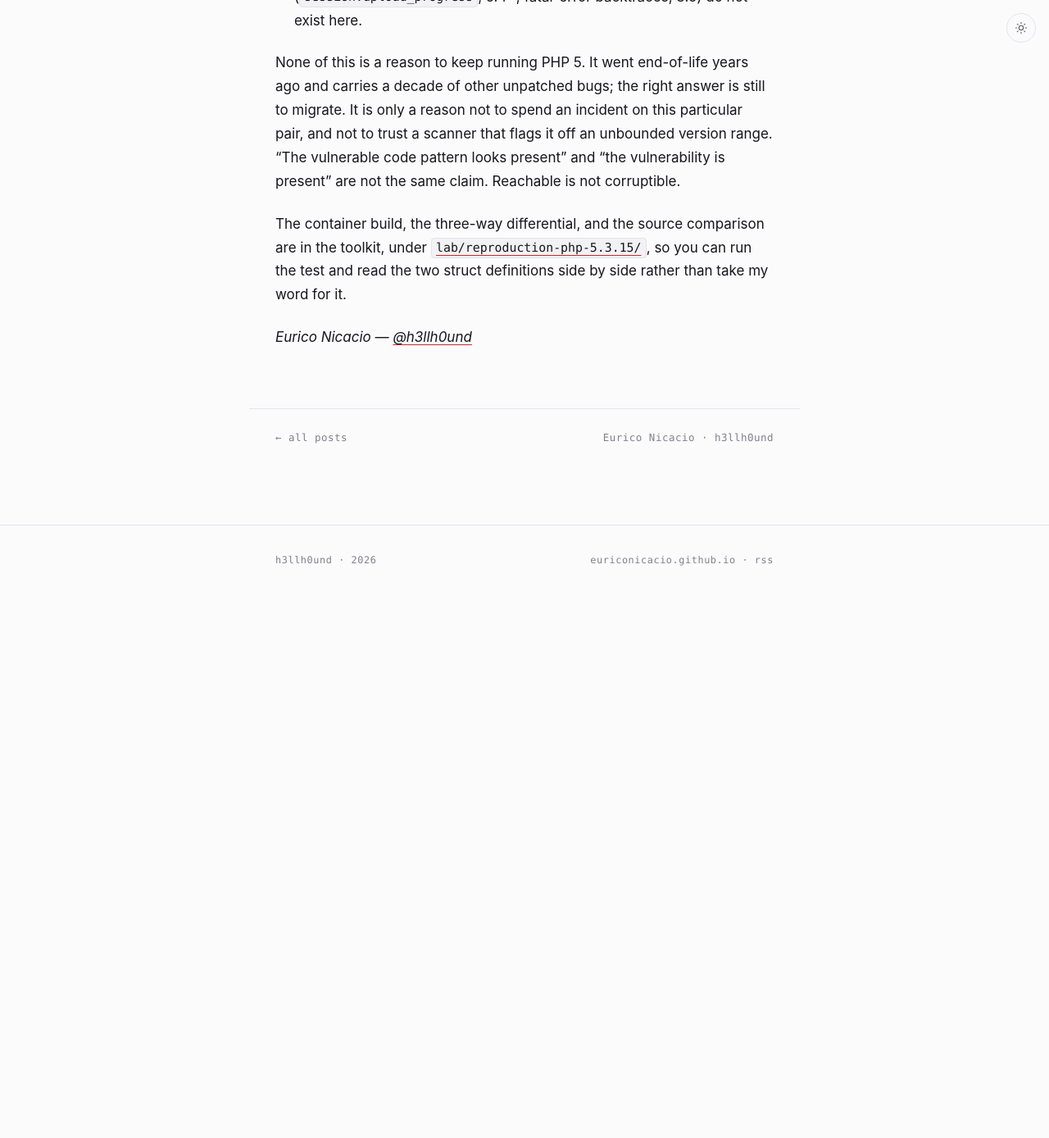
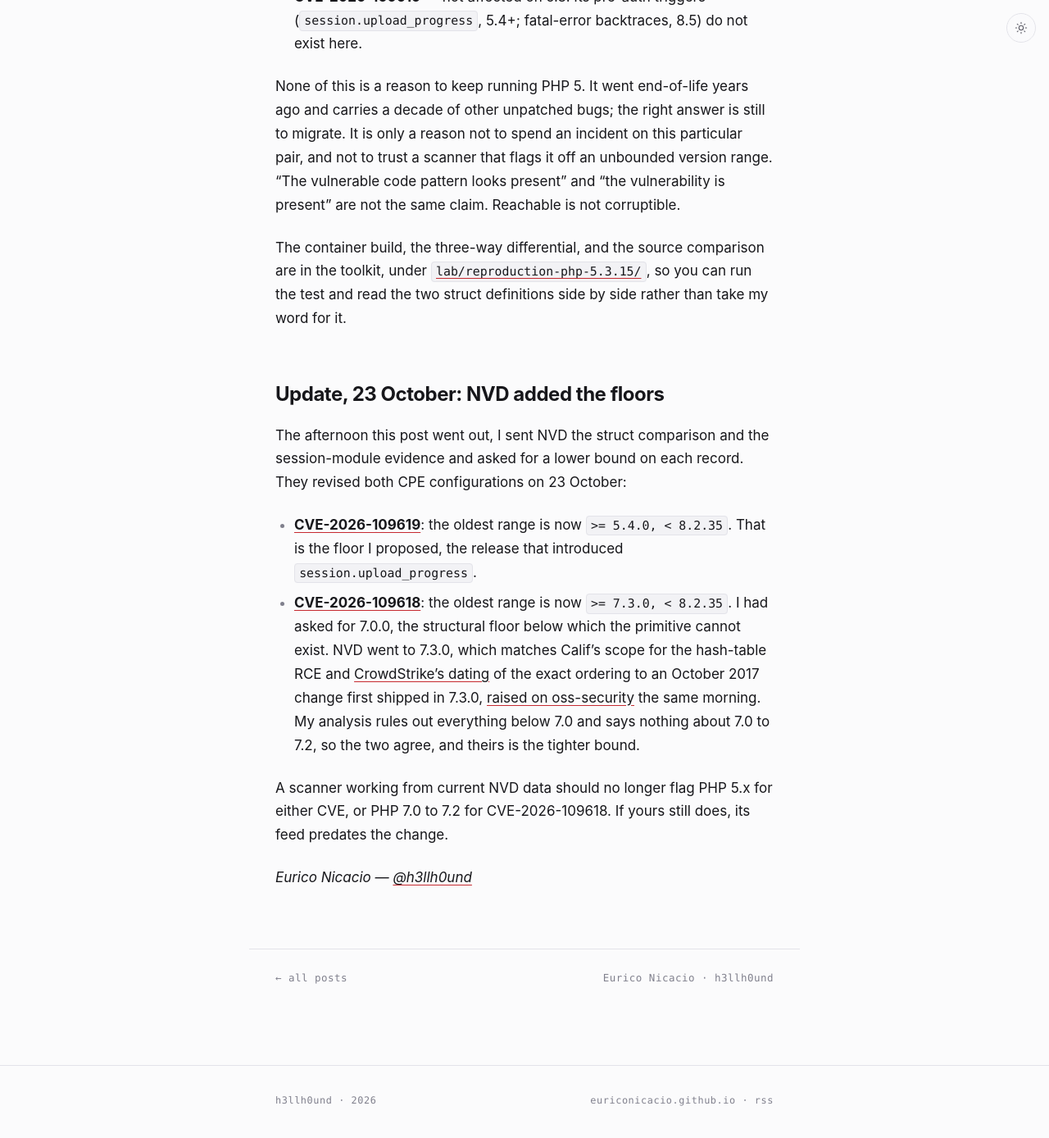
Before and after one commit to euriconicacio/blog, a Jekyll site: the page built from all_collections/_posts/2026-10-22-evaluating-php2shell-reachability-and-corruptibility-in-php-5-3-15.md, in a window 1280 px wide and 1400 px high, scrolled down 6646 px. Shown: the top 1388 px of the window at 82% size. Built offline with Jekyll 4.4.1, drawn with Linux system fonts in a browser that asks for light colours; before the commit the page ends 7387 px from its top, so only the background shows below that; some of the changed text lies outside the part shown.

Commit message:
PHP 5.3.15 post: NVD added lower bounds to both PHP2Shell CPE ranges

```diff
--- a/all_collections/_posts/2026-10-22-evaluating-php2shell-reachability-and-corruptibility-in-php-5-3-15.md
+++ b/all_collections/_posts/2026-10-22-evaluating-php2shell-reachability-and-corruptibility-in-php-5-3-15.md
@@ -101,7 +101,7 @@ CVE-2026-109619 is even shorter to dismiss. Its main pre-authentication trigger
 
 Because the floor got copied off the wrong mechanism. Calif's write-up — the source the others draw on — gives *two* floors, for two different paths. For the hash-table corruption it says the RCE works against "mod_php and **PHP >= 7.3**". For the `session.upload_progress` path it says "mod_php and **PHP >= 5.4.0**". The 5.4.0 that propagated into "affects every PHP since 5.4" is the floor for the *upload-progress* path — CVE-2026-109619 — pinned to the version its trigger was introduced. It was never Calif's floor for the hash-table RCE, which they put two majors higher, at 7.3. The secondary write-ups flattened the two into one headline.
 
-The official records don't disagree so much as decline to say. PHP's advisories list only the supported branches, each with an upper bound and no lower bound. NVD then translates that into a CPE range whose oldest entry is `cpe:…:php:php:*` up to `< 8.2.35` with **no `versionStartIncluding`** — which a scanner reads as "every PHP below 8.2.35", and dutifully flags PHP 5.3. That is a mechanical artifact of a branch-only advisory, not a finding that 5.x was tested. If a scanner tells you your legacy PHP 5 host is exposed to CVE-2026-109618, this unbounded range is why.
+The official records don't disagree so much as decline to say. PHP's advisories list only the supported branches, each with an upper bound and no lower bound. NVD then translates that into a CPE range whose oldest entry is `cpe:…:php:php:*` up to `< 8.2.35` with **no `versionStartIncluding`** — which a scanner reads as "every PHP below 8.2.35", and dutifully flags PHP 5.3. That is a mechanical artifact of a branch-only advisory, not a finding that 5.x was tested. If a scanner tells you your legacy PHP 5 host is exposed to CVE-2026-109618, this unbounded range is why. *(NVD has since added lower bounds to both records; see the update at the end.)*
 
 I examined 5.3.15 end-to-end and the HashTable struct across every PHP 5 release; I did not run 5.4–5.6 in a lab, but the struct is identical across all of them, so the substrate argument carries the whole branch. What I have not done — and what nobody has shown — is a *different* OOM-bailout path reachable in PHP 5.x. The general property it would need (a fatal `longjmp` that skips cleanup) does exist there, so I will say "not affected by the known vector", not "immune".
 
@@ -114,4 +114,13 @@ None of this is a reason to keep running PHP 5. It went end-of-life years ago an
 
 The container build, the three-way differential, and the source comparison are in the toolkit, under [`lab/reproduction-php-5.3.15/`](https://github.com/euriconicacio/php2shell-validation-toolkit), so you can run the test and read the two struct definitions side by side rather than take my word for it.
 
+## Update, 23 October: NVD added the floors
+
+The afternoon this post went out, I sent NVD the struct comparison and the session-module evidence and asked for a lower bound on each record. They revised both CPE configurations on 23 October:
+
+- **[CVE-2026-109619](https://nvd.nist.gov/vuln/detail/CVE-2026-109619)**: the oldest range is now `>= 5.4.0, < 8.2.35`. That is the floor I proposed, the release that introduced `session.upload_progress`.
+- **[CVE-2026-109618](https://nvd.nist.gov/vuln/detail/CVE-2026-109618)**: the oldest range is now `>= 7.3.0, < 8.2.35`. I had asked for 7.0.0, the structural floor below which the primitive cannot exist. NVD went to 7.3.0, which matches Calif's scope for the hash-table RCE and [CrowdStrike's dating](https://www.crowdstrike.com/en-us/blog/crowdstrike-protects-customers-from-php-rce-zero-days/) of the exact ordering to an October 2017 change first shipped in 7.3.0, [raised on oss-security](https://www.openwall.com/lists/oss-security/2026/10/23/5) the same morning. My analysis rules out everything below 7.0 and says nothing about 7.0 to 7.2, so the two agree, and theirs is the tighter bound.
+
+A scanner working from current NVD data should no longer flag PHP 5.x for either CVE, or PHP 7.0 to 7.2 for CVE-2026-109618. If yours still does, its feed predates the change.
+
 *Eurico Nicacio —* [*@h3llh0und*](https://github.com/euriconicacio)
```
